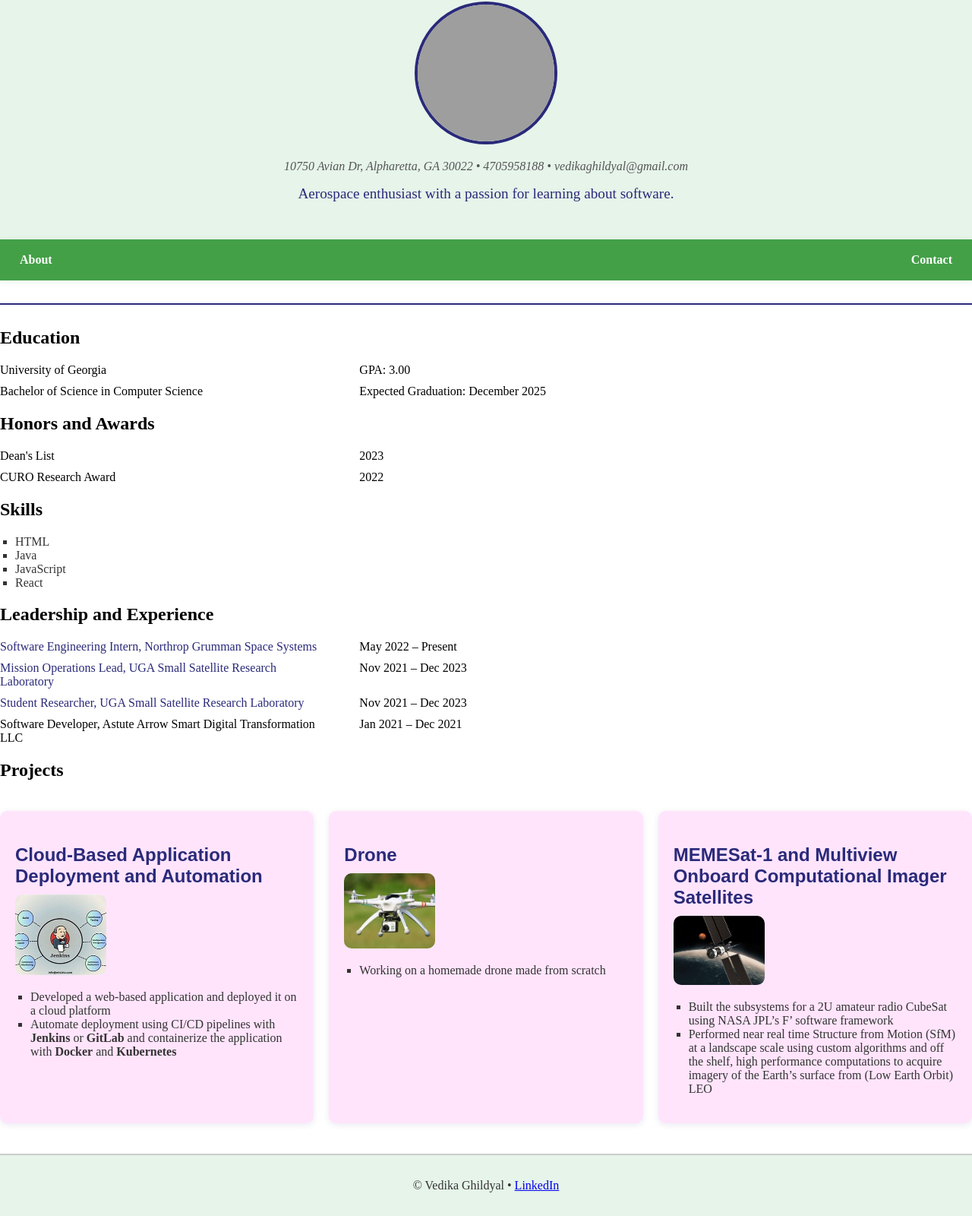
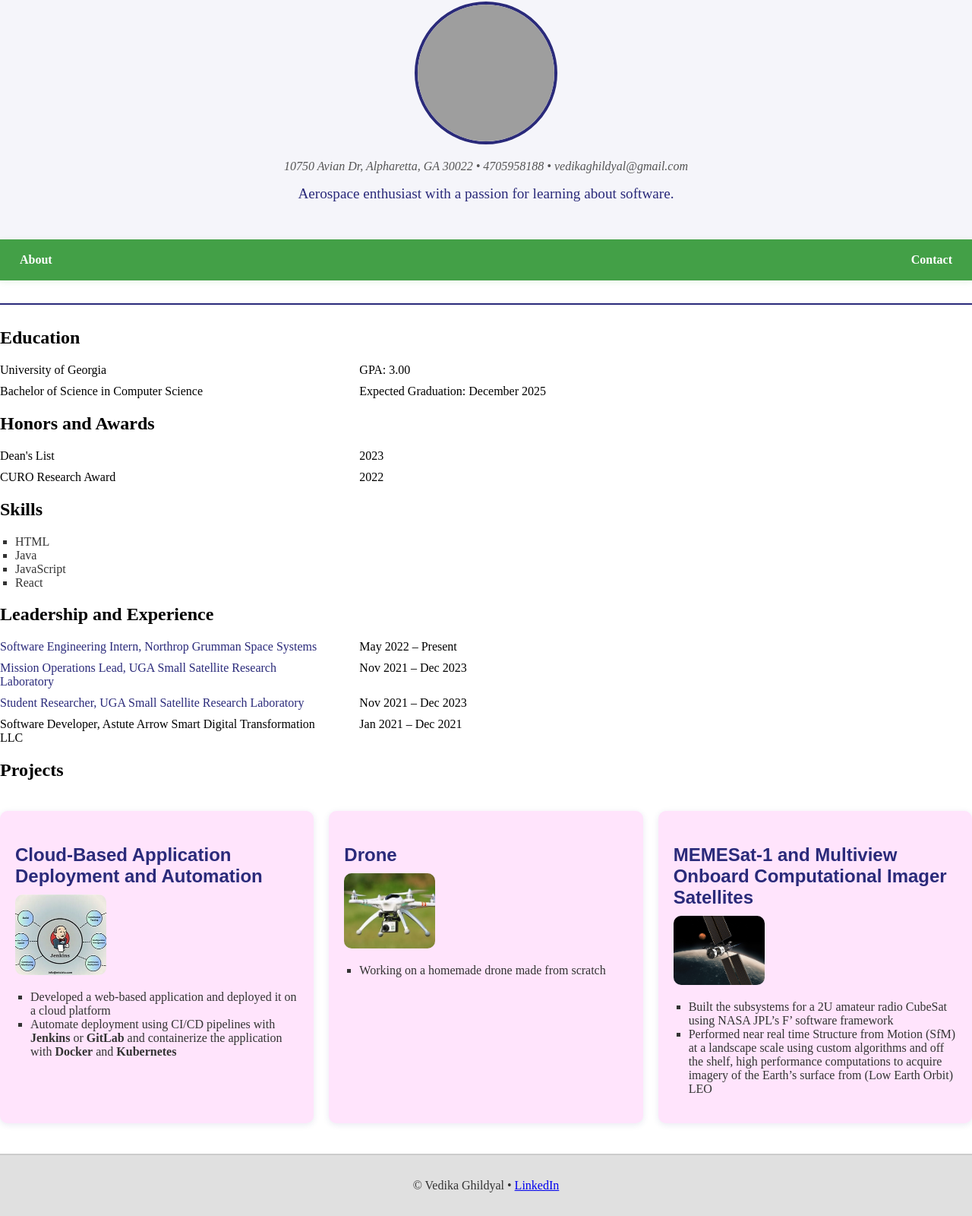
Before and after one commit to VedikaG/Ghildyal.Vedika.CSCI4300.github.io, a website: page index.html in a window 1280 px wide. Shown: the part 110-1710 px from the top of the page at 76% size. Drawn offline with Linux system fonts and the light colour scheme; grey boxes are pictures that could not be loaded.

Commit message:
Change footer and header background colors

```diff
--- a/css/style.css
+++ b/css/style.css
@@ -35,7 +35,7 @@ nav a:hover {
 */
 /***********************  Footer Section   **************************/
 footer {
-    background-color: #e6f4ea;
+    background-color: #e0e0e0;
     color: #333;
     padding: 15px;
     text-align: center;
@@ -46,7 +46,7 @@ footer {
 
 /*********** Splash Page ************************/
 header {
-    background: #e6f4ea;
+    background: #f5f5fa;
     padding: 30px 0;
     text-align: center;
 }
```
